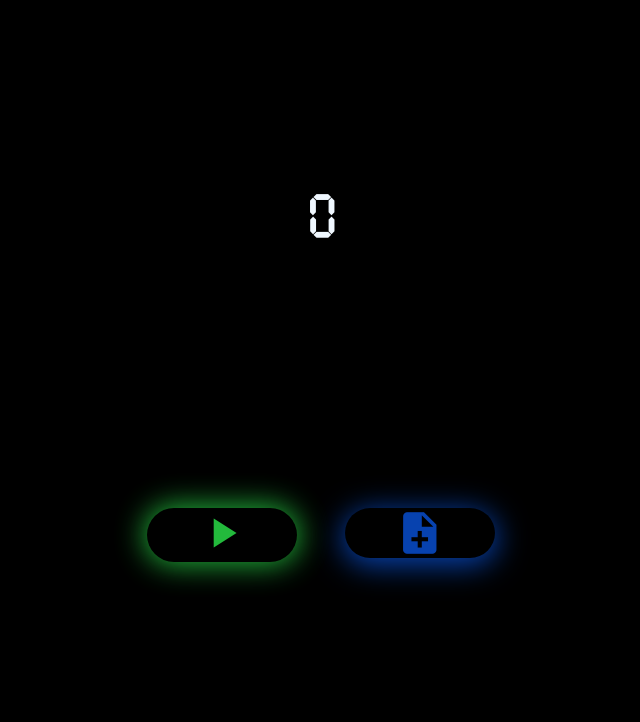
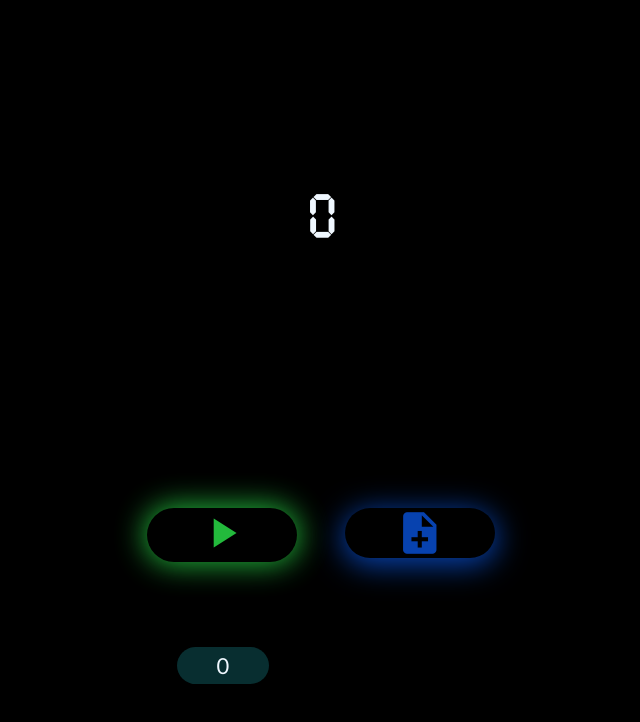
Before and after one commit to Exo-Sol/challenge, a React (Create React App) app: page / in a window 1280 px wide. Both pictures are taken after a click on the element "note_add". Shown: the top 722 px of the page, without its empty margins (318-958 px from the left). Built offline with nearby package versions, Linux system fonts and the light colour scheme; a web font is replaced by a local one.

Commit message:
UI time stamps added

```diff
--- a/src/App.css
+++ b/src/App.css
@@ -65,3 +65,24 @@ h1 {
   width: 150px;
   text-align: center;
 }
+
+.timeStamps {
+  display: grid;
+  grid-template-rows: 1fr 1fr 1fr 1fr;
+  grid-template-columns: 1fr 1fr 1fr;
+  gap: 7px;
+  text-align: center;
+  margin: auto;
+  margin-top: 10vh;
+  padding: 5px;
+  width: 300px;
+}
+
+h3 {
+  border-radius: 30px;
+  background-color: rgba(42, 227, 240, 0.2);
+  font-size: 22px;
+  font-family: "Gill Sans", "Gill Sans MT", Calibri, "Trebuchet MS", sans-serif;
+  font-weight: 300;
+  padding: 5px;
+}
--- a/src/App.js
+++ b/src/App.js
@@ -6,7 +6,9 @@ function App() {
   const [seconds, setSeconds] = useState(0);
   const [play, setPlay] = useState(false);
   const [intervalId, setIntervalId] = useState(null);
+  const [timeStamp, setTimeStamp] = useState([]);
 
+  // COUNTER
   useEffect(() => {
     if (play) {
       const id = window.setInterval(() => {
@@ -17,6 +19,8 @@ function App() {
       window.clearInterval(intervalId);
     }
   }, [play]);
+
+  /// SEC CONVERTER
 
   const secConverter = (sec) => {
     let sekunde, minute, sati;
@@ -35,6 +39,13 @@ function App() {
     } else {
       return ` ${sec}`;
     }
+  };
+
+  /// GRABBING SAVED TIME
+  const timeGrabber = (sec) => {
+    let x = secConverter(sec);
+    setTimeStamp((arr) => [...arr, x]);
+    console.log(timeStamp);
   };
 
   return (
@@ -60,7 +71,12 @@ function App() {
         >
           {!play ? "play_arrow" : "stop"}
         </span>
-        <SaveComp />
+        <SaveComp sec={seconds} passFunc={timeGrabber} />
+      </div>
+      <div className="timeStamps">
+        {timeStamp.map((time) => (
+          <h3>{time}</h3>
+        ))}
       </div>
     </div>
   );
--- a/src/SaveComp.js
+++ b/src/SaveComp.js
@@ -1,10 +1,14 @@
 import React from "react";
 import "./App.css";
 
-const SaveComp = () => {
+const SaveComp = ({ sec, passFunc }) => {
+  const clickSave = () => {
+    passFunc(sec);
+  };
+
   return (
     <div>
-      <span id="save" className="material-icons">
+      <span id="save" className="material-icons" onClick={clickSave}>
         note_add
       </span>
     </div>
```
